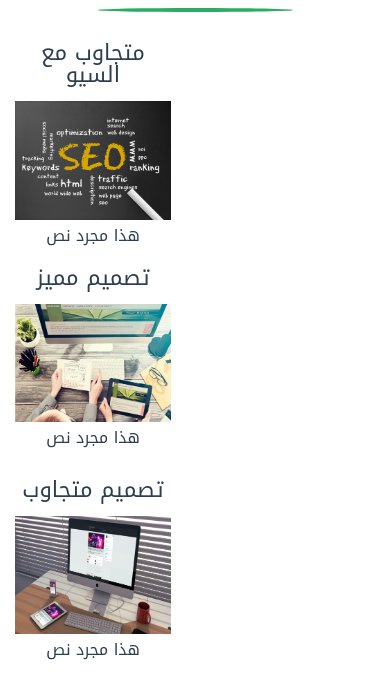
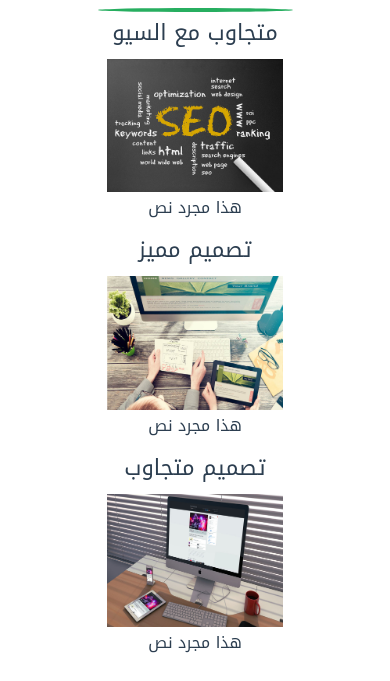
Before and after one commit to dagzadag/projecttry, a plain HTML site: page index.html in a window 390 px wide. Shown: the part 1023-1704 px from the top of the page. Drawn offline with nearby package versions, Linux system fonts and the light colour scheme; a web font is replaced by a local one.

Commit message:
content responsive now

```diff
--- a/css/main.css
+++ b/css/main.css
@@ -250,17 +250,28 @@ header.stick{
 }
 @media only screen and (min-width:790px) {
   /* For tablets: */
-  .body-content {
-     display: flex;
+  .row-col-md.center {
+    margin-top: 30px;
+  }
+  .row-col-md{
+    width: 28%;
   }
 }
 @media only screen and (max-width:790px) {
-  .row-col-md {
-    margin: 0;
-     width: 40%;
+  .row-col-md{
+   width :40%;
   }
   .body-content {
-     display: inline;
+    justify-content: space-around;
+  }
+  .row-col-md.center {
+    margin-top: 0px
+  }
+
+}
+@media only screen and (max-width:500px) {
+  .row-col-md{
+   width :50%;
   }
 
 }
@@ -321,10 +332,21 @@ ul li.short{
   font-family: 'Noto Kufi Arabic', sans-serif;
 }
 .body-content{
+  /****flex test****/
+  display: -webkit-box;
+  display: -moz-box;
+  display: -ms-flexbox;
+  display: -moz-flex;
+  display: -webkit-flex;
+  display: flex;
+  /****test****/
+  -webkit-flex-wrap: wrap;
+  flex-wrap: wrap;
   width: 90%;
   margin: auto;
 }
 .row-col-md{
+
   margin: 0 15px ;
   text-align: center;
   font-size: 22px;
@@ -365,9 +387,7 @@ ul li.short{
 .row-col-md h2 {
   margin-bottom: 15px;
 }
-.row-col-md.center {
-  margin-top: 30px;
-}
+
 .row-content{
 
 }
```
